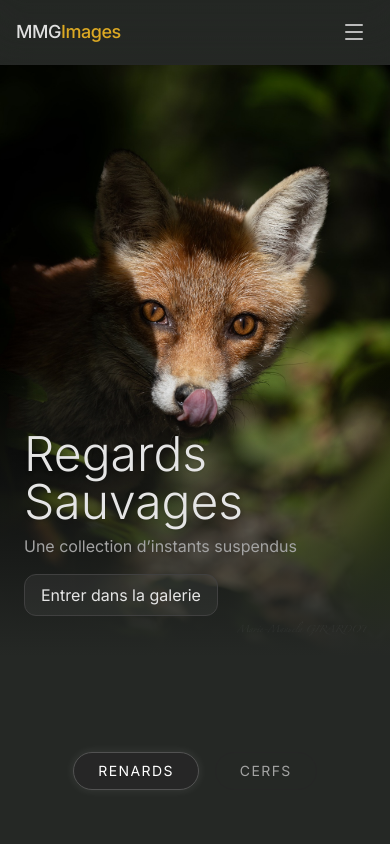
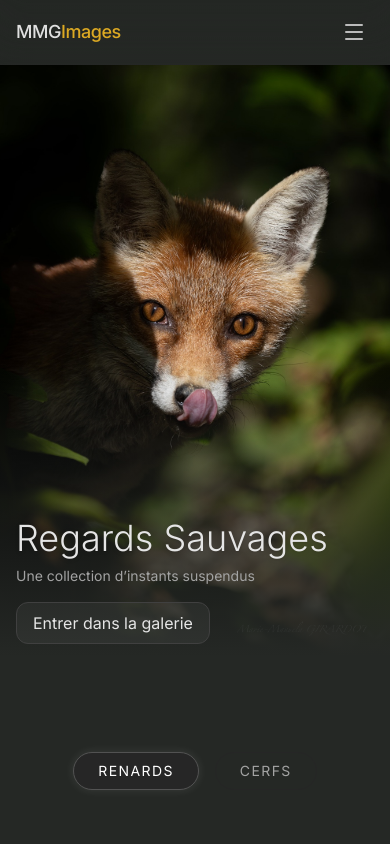
Before and after one commit to VangitParis/mmg-images, a Next.js app: page / in a window 390 px wide. Shown: the top 844 px of the page. Built offline with nearby package versions, Linux system fonts and the light colour scheme; no server answers; the database is empty.

Commit message:
titre descendu mobile

```diff
--- a/src/components/Hero.tsx
+++ b/src/components/Hero.tsx
@@ -16,11 +16,17 @@ export default function Hero({ onEnter }: { onEnter: () => void }) {
         className="w-full h-[70vh] object-cover opacity-70"
       />
       <div className="absolute inset-0 bg-gradient-to-t from-neutral-950 via-transparent to-transparent" />
-      <div className="absolute bottom-10 left-6 md:left-12">
-        <div className="text-5xl font-light text-neutral-200 drop-shadow">Regards Sauvages</div>
-        <div className="mt-2 text-neutral-400">Une collection d’instants suspendus</div>
-        <Button onClick={onEnter} className="mt-4 ">Entrer dans la galerie</Button>
-      </div>
+      <div className="absolute bottom-3 md:bottom-10 left-4 md:left-12">
+  <div className="text-4xl md:text-5xl font-light text-neutral-200 drop-shadow">
+    Regards Sauvages
+  </div>
+  <div className="mt-2 text-sm md:text-base text-neutral-400">
+    Une collection d’instants suspendus
+  </div>
+  <Button onClick={onEnter} className="mt-4">
+    Entrer dans la galerie
+  </Button>
+</div>
     </div>
   );
 }
```
